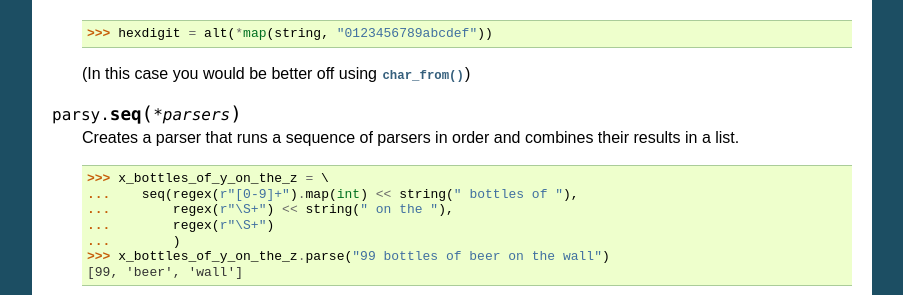
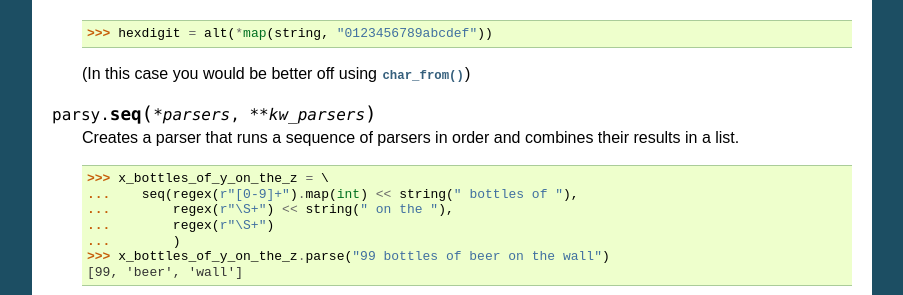
Before and after one commit to python-parsy/parsy, a Sphinx documentation site: the page built from docs/ref/methods_and_combinators.rst, in a window 1280 px wide and 900 px high, scrolled down 6233 px. Shown: the part 155-450 px from the top of the window, without its empty margins (198-1101 px from the left). Built offline with Sphinx 7.4.7, drawn with Linux system fonts in a browser that asks for light colours.

Commit message:
Small docs fix

```diff
--- a/docs/ref/methods_and_combinators.rst
+++ b/docs/ref/methods_and_combinators.rst
@@ -453,7 +453,7 @@
 
    (In this case you would be better off using :func:`char_from`)
 
-.. function:: seq(*parsers)
+.. function:: seq(*parsers, **kw_parsers)
 
    Creates a parser that runs a sequence of parsers in order and combines
    their results in a list.
```
